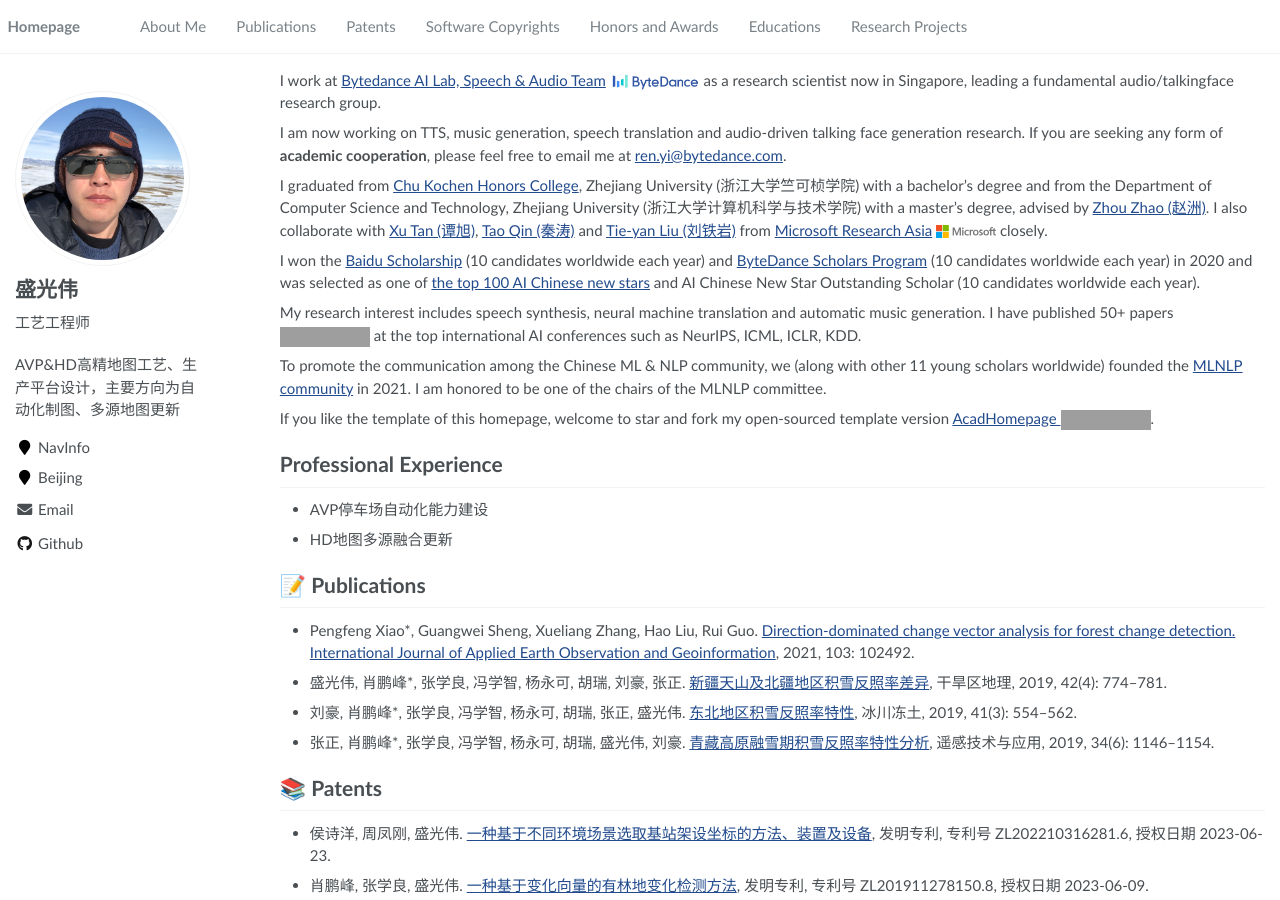
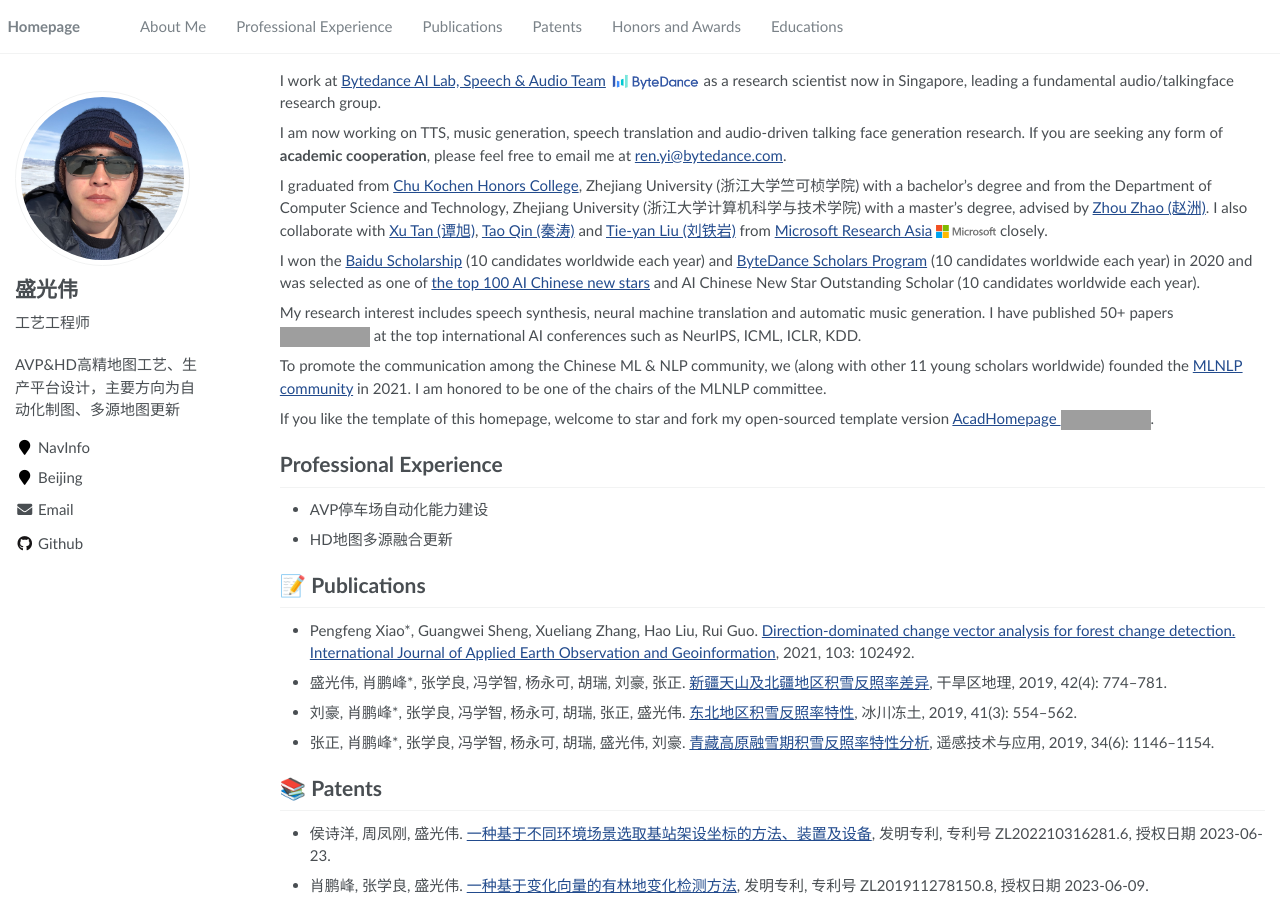
Before and after one commit to alphasheng/alphasheng.github.io, a Jekyll site: the page built from _pages/about.md, in a window 1280 px wide and 900 px high. Built offline with Jekyll 4.4.1, drawn with Linux system fonts in a browser that asks for light colours; grey boxes are pictures that could not be loaded.

Commit message:
Update navigation.yml

```diff
--- a/_data/navigation.yml
+++ b/_data/navigation.yml
@@ -2,6 +2,9 @@
 main:
   - title: "About Me"
     url: "/#about-me"
+
+  - title: "Professional Experience"
+    url: "/#-professional-experience"
 
   - title: "Publications"
     url: "/#-publications"
@@ -9,14 +12,8 @@ main:
   - title: "Patents"
     url: "/#-patents"
 
-  - title: "Software Copyrights"
-    url: "/#-software-copyrights"
-
   - title: "Honors and Awards"
     url: "/#-honors-and-awards"
 
   - title: "Educations"
     url: "/#-educations"
-
-  - title: "Research Projects"
-    url: "/#-research-projects"
```
